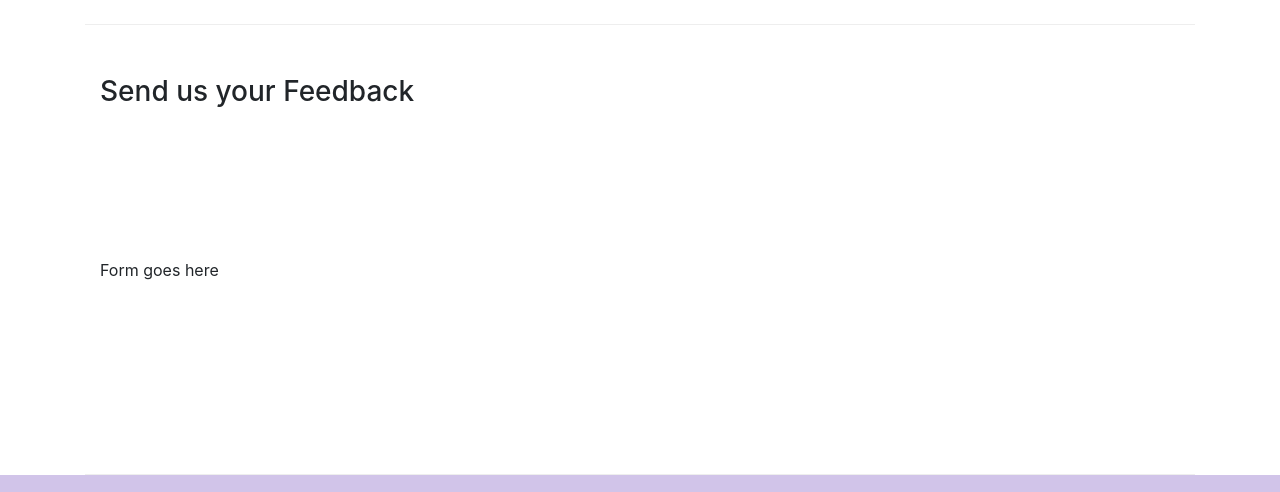
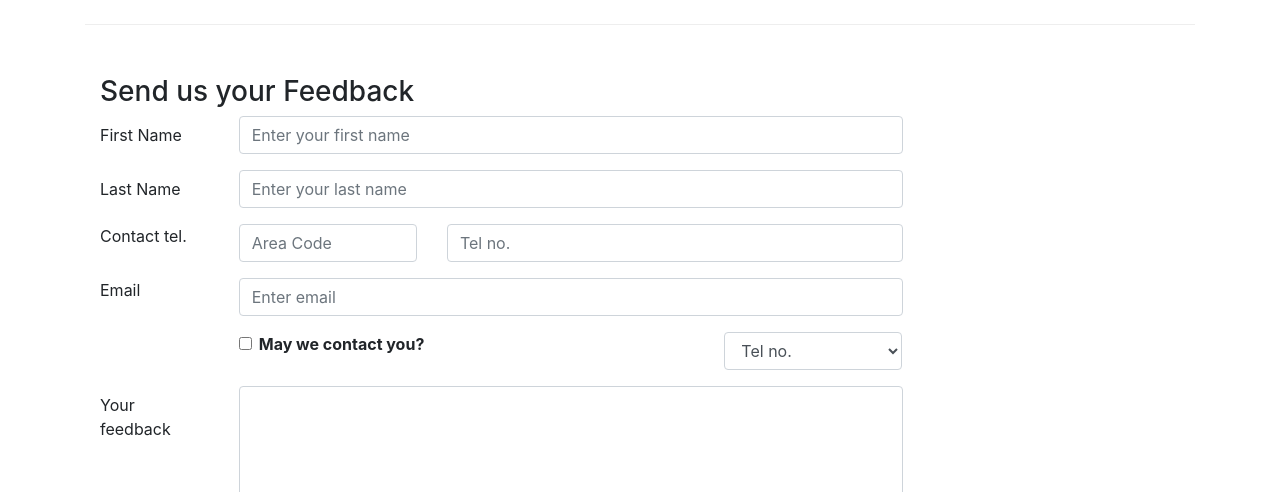
Before and after one commit to Hassan-Latif/Resturant-Website, a website: page contactus.html in a window 1280 px wide. Shown: the part 890-1382 px from the top of the page. Drawn offline with nearby package versions, Linux system fonts and the light colour scheme.

Commit message:
Forms have been added

```diff
--- a/contactus.html
+++ b/contactus.html
@@ -92,7 +92,71 @@
               <h3>Send us your Feedback</h3>
            </div>
             <div class="col-12 col-md-9">
-                Form goes here
+                <form action="">
+                    <div class="form-group row">
+                        <label for="firstname" class="col-md-2 col-form-label">First Name</label>
+                        <div class="col-md-10">
+                            <input type="text" class="form-control " id="firstname" name="firstname" placeholder="Enter your first name">
+                        </div>
+
+                    </div>
+                    <div class="form-group row">
+                        <label for="lastname" class="col-md-2 col-form-label">Last Name</label>
+                        <div class="col-md-10">
+                            <input type="text" class="form-control " id="lastname" name="lastname" placeholder="Enter your last name">
+                    </div>
+                    </div>
+
+                    <div class="form-group row">
+                        <label for="telnum" class="col-12 col-md-2 form-label">Contact tel.</label>
+                        <div class="col-5 col-md-3">
+                            <input type="tel" class="form-control" id="areacode" name="areacode" placeholder="Area Code">
+                        </div>
+                        <div class="col-7 col-md-7">
+                            <input type="tel" class="form-control" name="telnum" id="telnum" placeholder="Tel no.">
+
+                        </div>
+                    </div>
+                    <div class="form-group row">
+                        <label for="email id" class="form-label col-md-2">Email</label>
+                        <div class="col-md-10">
+                            <input type="email" class="form-control" name="email id" id="email id" placeholder="Enter email">
+                        </div>
+
+                    </div>
+                    <div class="form-group row">
+                        <div class="col-md-6 offset-md-2">
+                            <div class="form-check">
+                                <input type="checkbox" class="form-check-input " name="approve" id="approvev" value="">
+                                <label for="approve" class="form-check-label" >
+                                    <strong>May we contact you?</strong>
+                                </label>
+                            </div>
+                        </div>
+                        <div class="col-md-3 offset-md-1">
+                            <select class="form-control" >
+                                <option value="">Tel no.</option>
+                               <option value="">Email</option>
+                            </select>
+
+                        </div>
+                    </div>
+
+                    <div class="form-group row">
+                        <label for="feedback" class="col-md-2 col-form-label">Your feedback</label>
+                        <div class="col-md-10">
+                            <textarea name="feedback" id="feedback" class="form-control" rows="12"></textarea>
+                        </div>
+
+                    </div>
+                    <div class="form-group row">
+                        <div class="offset-md-2 col-md-10">
+                             <button type="submit" class="btn btn-primary">Send Feedback</button>
+
+                        </div>
+
+                    </div>
+                </form>
             </div>
              <div class="col-12 col-md">
             </div>
```
